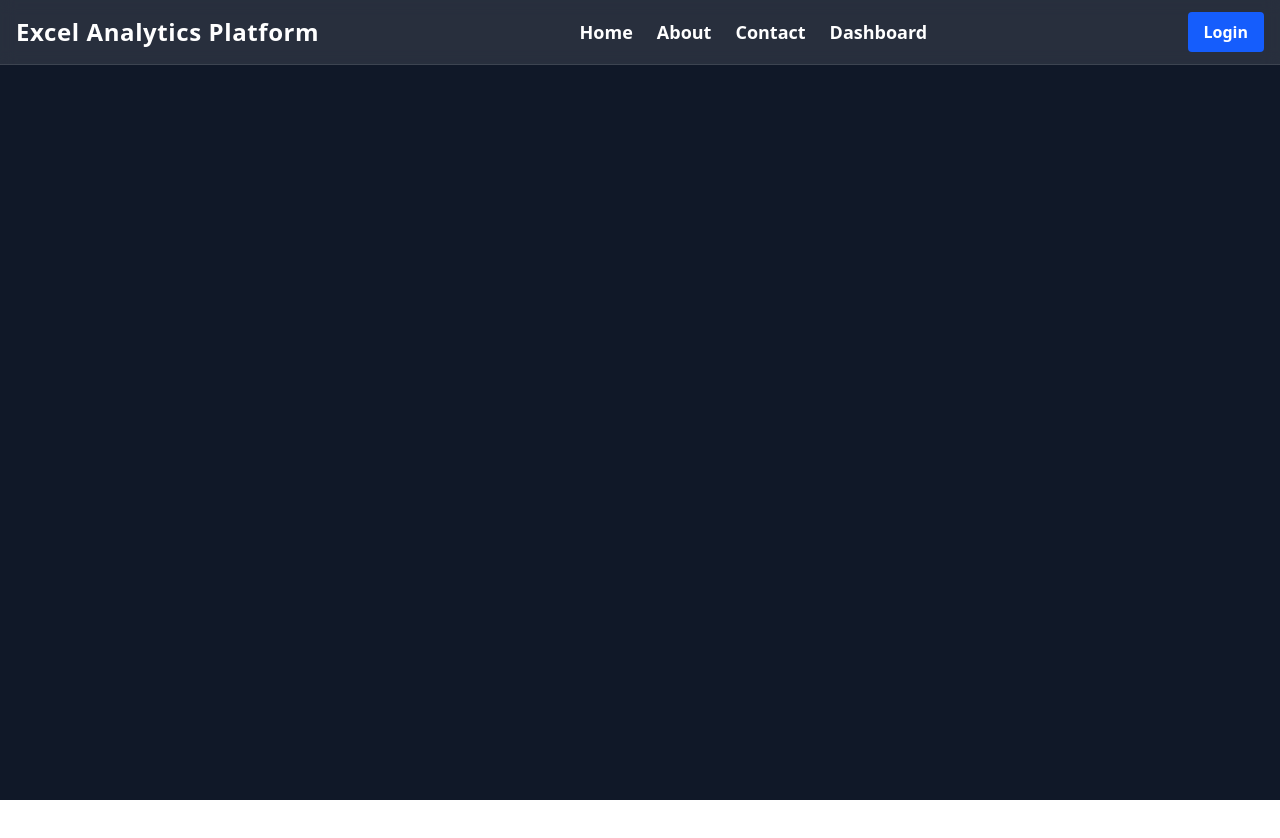
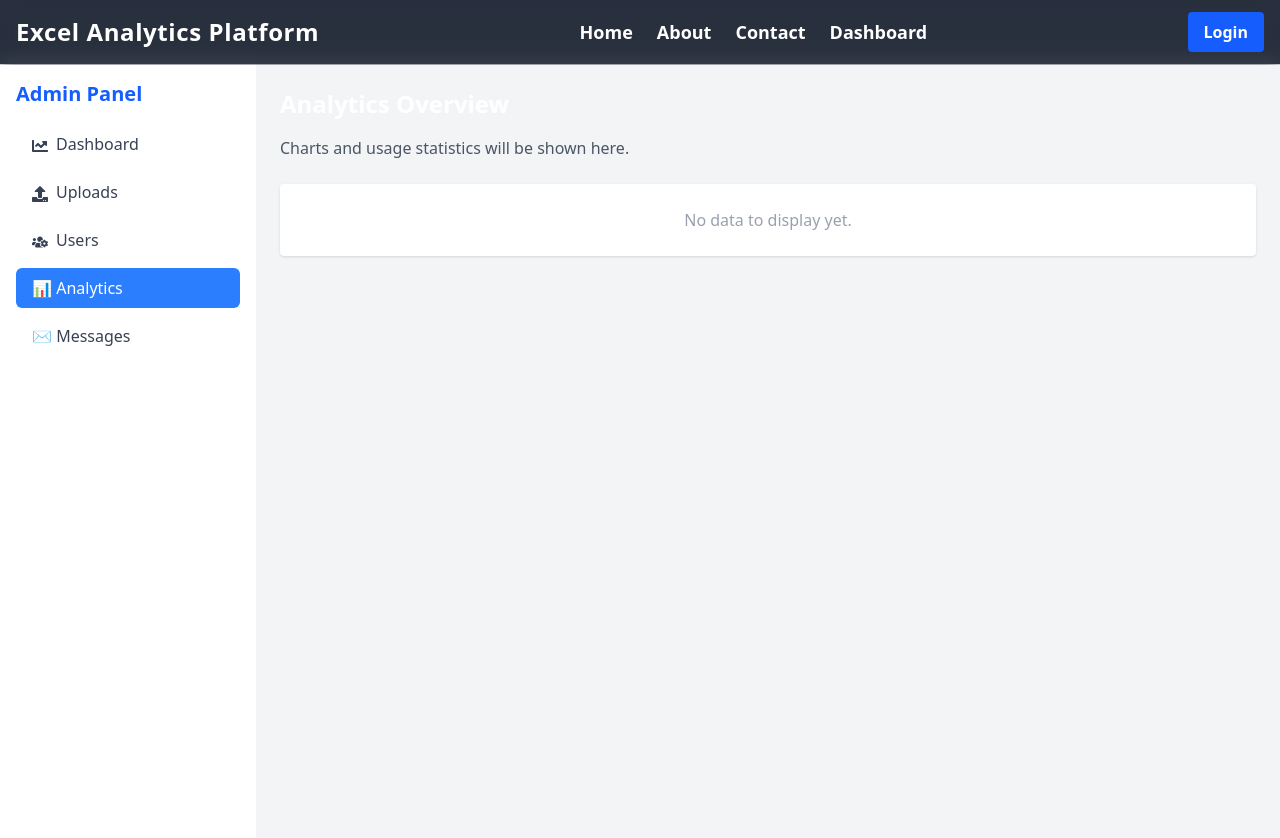
Before and after one commit to keshav2446/excel-analytic-platform, a React (Vite) app in the folder client/: page /admin/analytics in a window 1280 px wide. Shown: the top 838 px of the page. Before the commit the page ends 800 px from the top, so only its background shows below. Built offline with nearby package versions, Linux system fonts and the light colour scheme; what chartjs-plugin-datalabels would draw is missing.

Commit message:
create admin side structure

```diff
--- a/client/src/App.jsx
+++ b/client/src/App.jsx
@@ -8,6 +8,7 @@ import Contact from "./pages/Contact";
 import Dashboard from "./pages/Dashboard";
 import PrivateRoute from "./components/PrivateRoute";
 import Layout from "./components/Layout";
+import AdminRoutes from "./admin/AdminRoutes";
 import { ToastContainer } from "react-toastify";
 import "react-toastify/dist/ReactToastify.css";
 
@@ -16,6 +17,7 @@ function App() {
     <Router>
       <Layout>
         <Routes>
+          {/* User Side */}
           <Route path="/" element={<HomePage />} />
           <Route path="/about" element={<About />} />
           <Route path="/contact" element={<Contact />} />
@@ -30,8 +32,10 @@ function App() {
               </PrivateRoute>
             }
           />
+
+          {/* Admin Routes */}
+          <Route path="/admin/*" element={<AdminRoutes />} />
         </Routes>
-        {/* ✅ ToastContainer should be OUTSIDE <Routes> */}
         <ToastContainer position="top-right" theme="colored" />
       </Layout>
     </Router>
--- /dev/null
+++ b/client/src/admin/AdminLayout.jsx
@@ -0,0 +1,13 @@
+import { Outlet } from "react-router-dom";
+import AdminSidebar from "./components/AdminSidebar";
+
+export default function AdminLayout() {
+  return (
+    <div className="flex min-h-screen">
+      <AdminSidebar />
+      <main className="flex-1 p-6 bg-gray-100">
+        <Outlet />
+      </main>
+    </div>
+  );
+}
--- /dev/null
+++ b/client/src/admin/AdminRoutes.jsx
@@ -0,0 +1,22 @@
+import { Routes, Route } from "react-router-dom";
+import AdminLayout from "./AdminLayout";
+import AdminDashboard from "./pages/AdminDashboard";
+import AdminUploads from "./pages/AdminUploads";
+import AdminUsers from "./pages/AdminUsers";
+import AdminAnalytics from "./pages/AdminAnalytics";
+import AdminMessages from "./pages/AdminMessages";
+
+export default function AdminRoutes() {
+  return (
+    <Routes>
+      <Route element={<AdminLayout />}>
+        <Route path="dashboard" element={<AdminDashboard />} />
+        <Route path="uploads" element={<AdminUploads />} />
+        <Route path="users" element={<AdminUsers />} />
+        <Route path="analytics" element={<AdminAnalytics />} />
+        <Route path="messages" element={<AdminMessages />} />
+
+      </Route>
+    </Routes>
+  );
+}
--- /dev/null
+++ b/client/src/admin/components/AdminSidebar.jsx
@@ -0,0 +1,43 @@
+import { Link, useLocation } from "react-router-dom";
+import { FaChartLine, FaUpload, FaUsersCog } from "react-icons/fa";
+
+export default function AdminSidebar() {
+  const { pathname } = useLocation();
+
+  const linkStyle = (path) =>
+    `block px-4 py-2 rounded-md hover:bg-blue-600 hover:text-white ${
+      pathname === path ? "bg-blue-500 text-white" : "text-gray-700"
+    }`;
+
+  return (
+    <div className="w-64 bg-white shadow-lg p-4">
+      <h2 className="text-xl font-bold mb-4 text-blue-600">Admin Panel</h2>
+      <nav className="space-y-2">
+        <Link to="/admin/dashboard" className={linkStyle("/admin/dashboard")}>
+          <FaChartLine className="inline mr-2" />
+          Dashboard
+        </Link>
+
+        <Link to="/admin/uploads" className={linkStyle("/admin/uploads")}>
+  <FaUpload className="inline mr-2" />
+  Uploads
+</Link>
+
+<Link to="/admin/users" className={linkStyle("/admin/users")}>
+  <FaUsersCog className="inline mr-2" />
+  Users
+</Link>
+
+<Link to="/admin/analytics" className={linkStyle("/admin/analytics")}>
+  📊 Analytics
+</Link>
+
+<Link to="/admin/messages" className={linkStyle("/admin/messages")}>
+  ✉️ Messages
+</Link>
+
+
+      </nav>
+    </div>
+  );
+}
--- /dev/null
+++ b/client/src/admin/pages/AdminAnalytics.jsx
@@ -0,0 +1,17 @@
+// src/admin/pages/AdminAnalytics.jsx
+
+import React from "react";
+
+export default function AdminAnalytics() {
+  return (
+    <div>
+      <h2 className="text-2xl font-semibold mb-4">Analytics Overview</h2>
+      <p className="text-gray-600">Charts and usage statistics will be shown here.</p>
+
+      {/* Placeholder for future chart */}
+      <div className="mt-6 bg-white p-6 rounded shadow">
+        <p className="text-center text-gray-400">No data to display yet.</p>
+      </div>
+    </div>
+  );
+}
--- /dev/null
+++ b/client/src/admin/pages/AdminDashboard.jsx
@@ -0,0 +1,10 @@
+export default function AdminDashboard() {
+  return (
+    <div>
+      <h1 className="text-3xl font-bold mb-4">Welcome, Admin!</h1>
+      <p className="text-gray-600">This is your dashboard overview.</p>
+
+      {/* Add widgets like stats, recent uploads, user activity here */}
+    </div>
+  );
+}
--- /dev/null
+++ b/client/src/admin/pages/AdminMessages.jsx
@@ -0,0 +1,17 @@
+    // src/admin/pages/AdminMessages.jsx
+
+import React from "react";
+
+export default function AdminMessages() {
+  return (
+    <div>
+      <h2 className="text-2xl font-semibold mb-4">Admin Messages</h2>
+      <p className="text-gray-600">All messages submitted via the contact form will appear here.</p>
+
+      {/* Placeholder for messages list */}
+      <div className="mt-6 bg-white p-6 rounded shadow">
+        <p className="text-center text-gray-400">No messages yet.</p>
+      </div>
+    </div>
+  );
+}
--- /dev/null
+++ b/client/src/admin/pages/AdminUploads.jsx
@@ -0,0 +1,13 @@
+export default function AdminUploads() {
+  return (
+    <div>
+      <h2 className="text-2xl font-semibold mb-4">Upload History</h2>
+      <p className="text-gray-600">View and manage all uploaded Excel files.</p>
+
+      {/* Placeholder */}
+      <div className="mt-6 bg-white p-4 shadow rounded">
+        <p className="text-center text-gray-400">No uploads yet.</p>
+      </div>
+    </div>
+  );
+}
--- /dev/null
+++ b/client/src/admin/pages/AdminUsers.jsx
@@ -0,0 +1,17 @@
+// src/admin/pages/AdminUsers.jsx
+
+import React from "react";
+
+export default function AdminUsers() {
+  return (
+    <div>
+      <h2 className="text-2xl font-semibold mb-4">Manage Users</h2>
+      <p className="text-gray-600">All registered users will be listed and managed here.</p>
+
+      {/* Placeholder for user table */}
+      <div className="mt-6 bg-white p-6 rounded shadow">
+        <p className="text-center text-gray-400">No users available yet.</p>
+      </div>
+    </div>
+  );
+}
```
